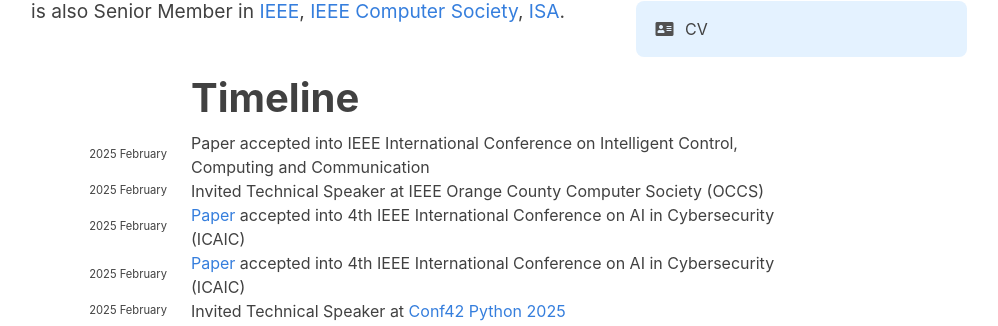
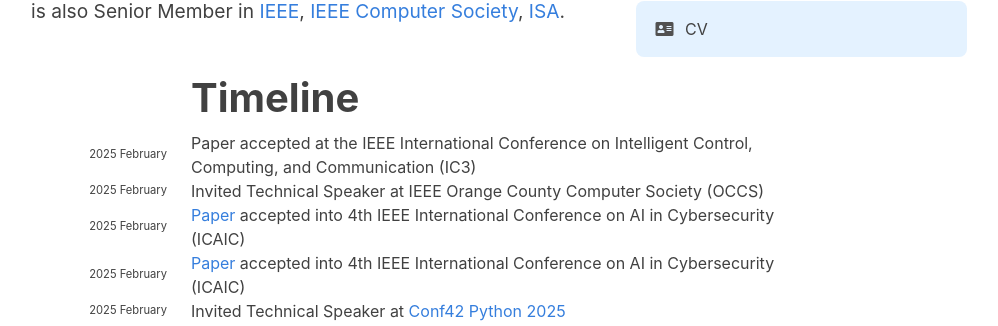
Before and after one commit to hariharanragothaman/hariharanragothaman.github.io, a Jekyll site: the page built from index.md, in a window 1280 px wide and 900 px high, scrolled down 628 px. Shown: the part 127-453 px from the top of the window, without its empty margins (141-1139 px from the left). Built offline with Jekyll 4.4.1, drawn with Linux system fonts in a browser that asks for light colours; nearby versions of some CDN libraries; some web fonts are replaced.

Commit message:
Polishes and Updates

```diff
--- a/_data/news.yaml
+++ b/_data/news.yaml
@@ -1,6 +1,6 @@
 - year: 2025
   year-extra: February
-  description: Paper accepted into IEEE International Conference on Intelligent Control, Computing and Communication
+  description: Paper accepted at the IEEE International Conference on Intelligent Control, Computing, and Communication (IC3)
 
 - year: 2025
   year-extra: February
```
